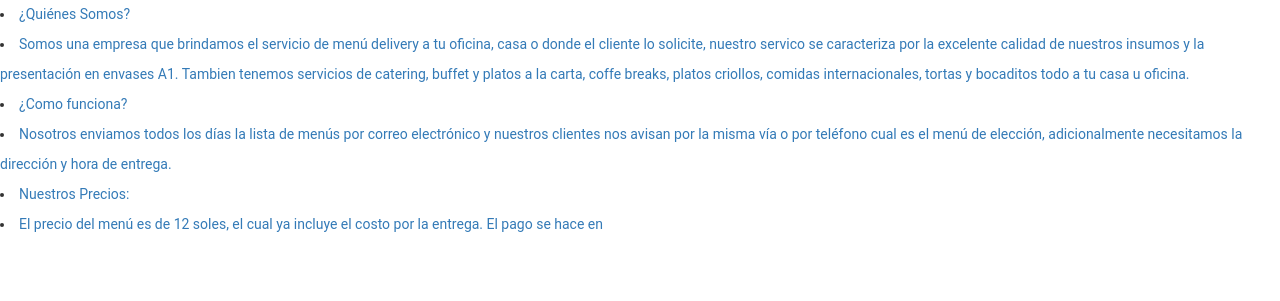
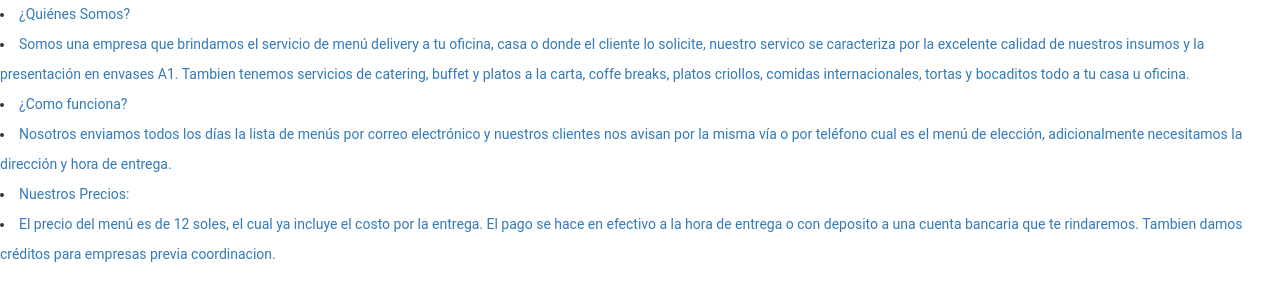
Before and after one commit to cmirandav/comenzales, a plain HTML site: page Quienessomos.html in a window 1280 px wide. Shown: the part 103-404 px from the top of the page. Drawn offline with Linux system fonts and the light colour scheme.

Commit message:
agregando registro

```diff
--- a/Quienessomos.html
+++ b/Quienessomos.html
@@ -68,7 +68,7 @@
 
     <li><a href="#">
 
-         El precio del menú es de 12 soles, el cual ya incluye el costo por la entrega. El pago se hace en
+         El precio del menú es de 12 soles, el cual ya incluye el costo por la entrega. El pago se hace en efectivo a la hora de entrega o con deposito a una cuenta bancaria que te  rindaremos. Tambien damos créditos para empresas previa coordinacion.
 
     </a></li>
 
```
